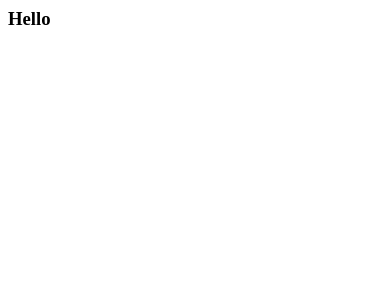
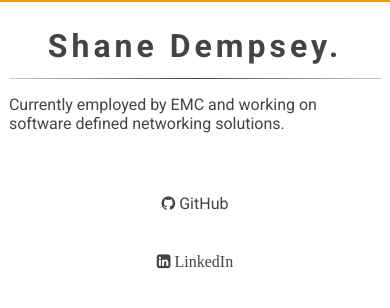
Before and after one commit to iagainst138/iagainst138.github.io, a plain HTML site: page index.html in a window 390 px wide. Drawn offline with Linux system fonts and the light colour scheme.

Commit message:
first update

```diff
--- /dev/null
+++ b/css/style.css
@@ -0,0 +1,141 @@
+html, body {
+    height: 100%;
+    margin: 0px;
+    padding: 0px;
+}
+
+body {
+    font-family: "Roboto", "Helvetica Neue", Helvetica, Arial, sans-serif;
+    color: #444;
+    border-top: 2px solid #ff9900;
+}
+
+div {
+    -moz-box-sizing: border-box;
+    -webkit-box-sizing: border-box;
+    box-sizing: border-box;
+}
+
+a:link {
+    text-decoration:none;
+    color: inherit;
+}
+a:visited {
+    text-decoration:none; color:inherit;
+}
+a:hover {
+    text-decoration:none;
+    color: #ff9900;
+}
+a:active {
+    color: #ff9900;
+    font-weight: 300;
+}
+
+hr {
+    border: 0;
+    height: 1px;
+    background: #444;
+    background-image: -webkit-linear-gradient(left, #ccc, #444, #ccc);
+    background-image: -moz-linear-gradient(left, #ccc, #444, #ccc);
+    background-image: -ms-linear-gradient(left, #ccc, #444, #ccc);
+    background-image: -o-linear-gradient(left, #ccc, #444, #ccc);
+}
+
+.container {
+    background-color: white;
+    margin:auto;
+    padding: 5px;
+    padding-top: 40px;
+    width: 85%;
+    max-width:950px;
+    height: 90%;
+}
+
+.footer {
+    border-top: 1px solid lightgray;
+    display: table;
+    height: 10%;
+    width: 100%;
+}
+
+.center {
+    text-align: center;
+}
+
+.entry, .error_404 {
+    width: 100%;
+    margin-top: 10px;
+}
+
+
+.entry {
+    padding: 5px;
+    font-weight:400;
+    line-height: 25px;
+}
+
+.error_404 {
+    display:table;
+}
+
+.error_404 {
+    border: 1px solid lightgray;
+    border-radius: 2px;
+    text-align:center;
+    background: whitesmoke;
+    height: 400px;
+    font-size: 200%;
+}
+
+.cell {
+    display: table-cell;
+    vertical-align: middle;
+}
+
+.left {
+    text-align:left;
+}
+
+.right {
+    text-align: right;
+}
+
+.large {
+    font-size: 300%;
+    letter-spacing: 4px;
+    font-weight: bold;
+    line-height: normal;
+}
+
+.outline {
+    //border-top: 1px solid lightgray;
+    border-radius: 2px;
+}
+
+.info {
+    padding-top: 40px;
+    padding-bottom: 40px;
+}
+
+@media only screen and (max-width: 900px) {
+.container {
+    width: 98%;
+    padding-top: 10px;
+    height: auto;
+}
+.large {
+    font-size: 200%;
+}
+
+.footer {
+    display: block;
+    border: none;
+}
+
+.footer .cell {
+    display: block;
+    margin-top: 40px;
+}
+
+}
--- a/index.html
+++ b/index.html
@@ -1,7 +1,24 @@
 <html>
 <head>
+<meta name="viewport" content="width=device-width, minimumscale=1.0, maximum-scale=1.0 user-scalable=no" />
+<link href="//maxcdn.bootstrapcdn.com/font-awesome/4.1.0/css/font-awesome.min.css" rel="stylesheet">
+<link href='//fonts.googleapis.com/css?family=Roboto:100,200,300,400,700' rel='stylesheet' type='text/css'>
+<link type="text/css" rel="stylesheet" href="css/style.css">
+<title>Shane Dempsey</title>
 </head>
 <body>
-<h3>Hello</h3>
+
+<div class="container">
+<div class="large entry center">
+Shane Dempsey.
+</div>
+<hr>
+<p>Currently employed by EMC and working on software defined networking solutions.</p>
+</div> <!-- end container -->
+<div class="footer">
+<div class="cell center"><a href="https://github.com/iagainst138"><i class="fa fa-github"></i> GitHub</a></div>
+<div class="cell center"><a href="http://ie.linkedin.com/pub/shane-dempsey/27/616/666"<i class="fa fa-linkedin-square"></i> LinkedIn</a></div>
+</div>
+
 </body>
 </html>
```
Also changed, not shown: favicon.ico (added).
